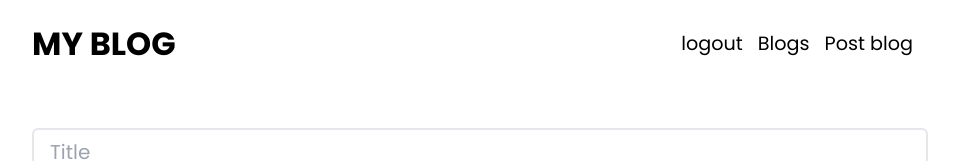
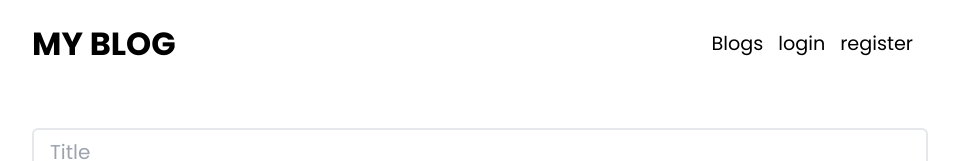
Before and after one commit to Shivgitcode/blogs, a React (Vite) app: page /new in a window 1280 px wide. Shown: the top 161 px of the page, without its empty margins (160-1119 px from the left). Built offline with nearby package versions, Linux system fonts and the light colour scheme; sample sign-in values are in the browser's storage.

Commit message:
blog app done

```diff
--- a/package.json
+++ b/package.json
@@ -11,8 +11,10 @@
   },
   "dependencies": {
     "@apollo/client": "^3.9.9",
+    "@types/js-cookie": "^3.0.6",
     "express-fileupload": "^1.5.0",
     "graphql": "^16.8.1",
+    "js-cookie": "^3.0.5",
     "react": "^18.2.0",
     "react-dom": "^18.2.0",
     "react-hot-toast": "^2.4.1",
--- a/src/components/Navbar.tsx
+++ b/src/components/Navbar.tsx
@@ -9,7 +9,7 @@ export default function Navbar() {
   const handleLogout = async () => {
     const response = await fetch("http://localhost:4000/api/v1/logout", {
       method: "POST",
-      credentials: "same-origin",
+      credentials: "include",
       mode: "cors",
     });
     console.log(response);
--- a/src/context/AppContext.tsx
+++ b/src/context/AppContext.tsx
@@ -1,4 +1,5 @@
 import { createContext, useContext, useEffect, useState } from "react";
+import Cookies from "js-cookie";
 
 interface ValueProp {
   login: boolean;
@@ -15,9 +16,7 @@ export function AppContextProvider({
   children: React.ReactNode;
 }) {
   const [login, setLogin] = useState(true);
-  const [isLoggedIn, setIsLoggedIn] = useState(
-    localStorage.getItem("jwt") as string
-  );
+  const [isLoggedIn, setIsLoggedIn] = useState(Cookies.get("jwt"));
   useEffect(() => {
     setIsLoggedIn(isLoggedIn);
   });
--- a/src/pages/CreateBlog.tsx
+++ b/src/pages/CreateBlog.tsx
@@ -1,10 +1,13 @@
 import { useState } from "react";
+import toast from "react-hot-toast";
 import ReactQuill from "react-quill";
 import "react-quill/dist/quill.snow.css";
+import { useNavigate } from "react-router-dom";
 
 export default function CreateBlog() {
   const [quill, setQuill] = useState("");
   const [post, setPost] = useState({ title: "", imgFile: "", description: "" });
+  const navigate = useNavigate();
 
   const handlePost = (e: React.BaseSyntheticEvent) => {
     setPost((prev) => {
@@ -51,8 +54,11 @@ export default function CreateBlog() {
       body: formData,
     });
     console.log(response);
+
     if (response.ok) {
       const res_data = await response.json();
+      toast.success(res_data.message);
+      navigate("/");
       console.log(res_data);
     } else {
       const res_data = await response.json();
--- a/src/pages/Login.tsx
+++ b/src/pages/Login.tsx
@@ -5,6 +5,7 @@ import { useNavigate } from "react-router-dom";
 import { FaEye } from "react-icons/fa6";
 import { FaEyeSlash } from "react-icons/fa6";
 import { useAppContext } from "../context/AppContext";
+import Cookies from "js-cookie";
 
 export default function Login() {
   const [login, setLogin] = useState({ username: "", password: "" });
```
Also changed, not shown: src/pages/Blog.tsx (+8 -0 lines), 1 other file (tests, documents, lock files or other folders).
